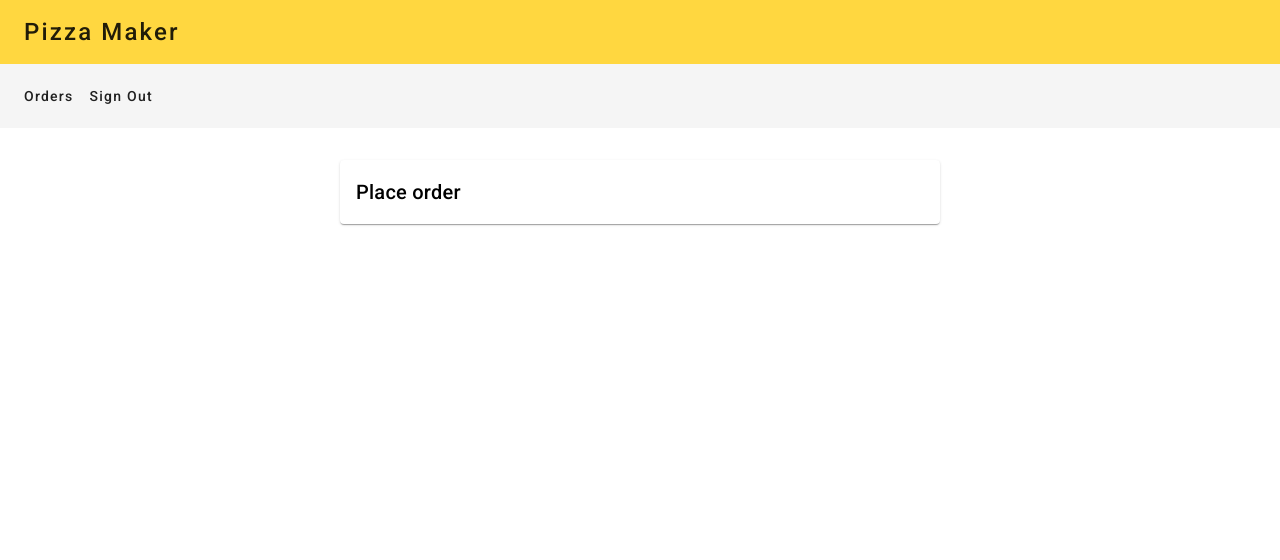
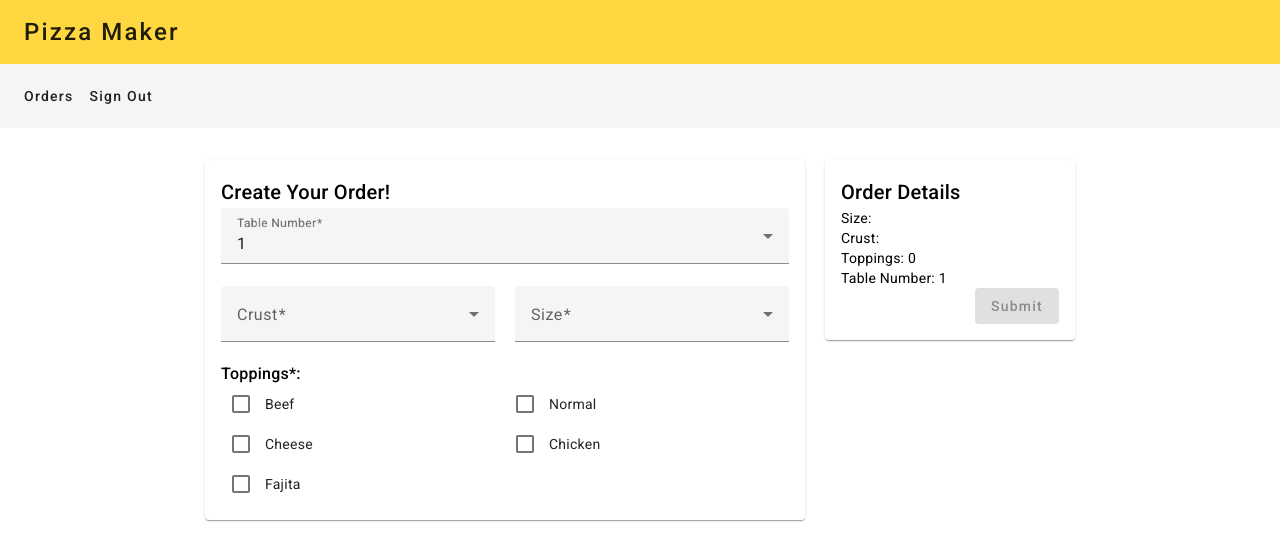
Before and after one commit to DJ9123/coding-exercise, an Angular app in the folder pizza-maker/: page / in a window 1280 px wide. Shown: the top 560 px of the page. Built offline with nearby package versions, Linux system fonts and the light colour scheme; sample sign-in values are in the browser's storage.

Commit message:
Add pizza configurator with config types/service

```diff
--- /dev/null
+++ b/pizza-maker/src/app/enums/crust.ts
@@ -0,0 +1,4 @@
+export enum Crust {
+  NORMAL,
+  THIN
+}
--- /dev/null
+++ b/pizza-maker/src/app/enums/flavor.ts
@@ -0,0 +1,7 @@
+export enum Flavor {
+  BEEF,
+  NORMAL,
+  CHEESE,
+  CHICKEN,
+  FAJITA,
+}
--- /dev/null
+++ b/pizza-maker/src/app/enums/size.ts
@@ -0,0 +1,5 @@
+export enum Size {
+  S,
+  M,
+  L
+}
--- a/pizza-maker/src/app/modules/material.module.ts
+++ b/pizza-maker/src/app/modules/material.module.ts
@@ -4,6 +4,8 @@ import { MatButtonModule } from '@angular/material/button';
 import { MatCardModule } from '@angular/material/card';
 import { MatFormFieldModule } from '@angular/material/form-field';
 import { MatInputModule } from '@angular/material/input';
+import { MatSelectModule } from '@angular/material/select';
+import { MatCheckboxModule } from '@angular/material/checkbox';
 
 @NgModule({
   declarations: [],
@@ -13,6 +15,8 @@ import { MatInputModule } from '@angular/material/input';
     MatCardModule,
     MatFormFieldModule,
     MatInputModule,
+    MatSelectModule,
+    MatCheckboxModule,
   ],
   exports: [
     MatToolbarModule,
@@ -20,6 +24,8 @@ import { MatInputModule } from '@angular/material/input';
     MatCardModule,
     MatFormFieldModule,
     MatInputModule,
+    MatSelectModule,
+    MatCheckboxModule,
   ]
 })
 export class MaterialModule { }
--- a/pizza-maker/src/app/pages/home/home.component.html
+++ b/pizza-maker/src/app/pages/home/home.component.html
@@ -3,9 +3,65 @@
 <div class="card-wrapper j-center">
   <mat-card class="large-card">
     <mat-card-header>
-      <mat-card-title>Place order</mat-card-title>
+      <mat-card-title>Create Your Order!</mat-card-title>
     </mat-card-header>
     <mat-card-content>
+      <form [formGroup]="configuratorForm" *ngIf="configOptions$ | async; let configOptions">
+
+        <mat-form-field class="full-field" appearance="fill">
+          <mat-label>Table Number</mat-label>
+          <mat-select formControlName="Table_No" required>
+            <mat-option *ngFor="let number of configOptions.tables" [value]="number">{{number}}</mat-option>
+          </mat-select>
+        </mat-form-field>
+
+        <div class="j-center">
+          <mat-form-field class="full-field" appearance="fill">
+            <mat-label>Crust</mat-label>
+            <mat-select formControlName="Crust" required>
+              <mat-option *ngFor="let crust of configOptions.crusts" [value]="crust">{{crust | titlecase}}</mat-option>
+            </mat-select>
+          </mat-form-field>
+
+          <mat-form-field class="full-field" appearance="fill">
+            <mat-label>Size</mat-label>
+            <mat-select formControlName="Size" required>
+              <mat-option *ngFor="let size of configOptions.sizes" [value]="size">{{size}}</mat-option>
+            </mat-select>
+          </mat-form-field>
+        </div>
+
+        <div>
+          <div class="flavor-label">Toppings*:</div>
+          <div class="flavor-wrapper">
+            <mat-checkbox *ngFor="let flavor of configOptions.flavors"
+              (click)="updateConfig(flavor)"
+              [checked]="configuratorForm.value.Flavor?.includes(flavor)">
+              {{flavor | titlecase}}
+            </mat-checkbox>
+          </div>
+        </div>
+      </form>
     </mat-card-content>
-    </mat-card>
+  </mat-card>
+
+  <mat-card class="small-card">
+    <mat-card-header>
+      <mat-card-title>Order Details</mat-card-title>
+    </mat-card-header>
+    <mat-card-content>
+
+      <div>Size: <span>{{configuratorForm.value.Size}}</span></div>
+      <div>Crust: <span>{{configuratorForm.value.Crust | titlecase}}</span></div>
+      <div>Toppings: <span>{{toppingCount}}</span></div>
+      <div>Table Number: <span>{{configuratorForm.value.Table_No}}</span></div>
+
+      <div class="card-button">
+        <button mat-raised-button (click)="submitOrder()" [disabled]="configuratorForm.invalid" color="primary">
+          Submit
+        </button>
+      </div>
+    </mat-card-content>
+  </mat-card>
+
 </div>
--- a/pizza-maker/src/app/pages/home/home.component.scss
+++ b/pizza-maker/src/app/pages/home/home.component.scss
@@ -0,0 +1,10 @@
+.flavor-label {
+  font-weight: 500;
+  font-size: medium;
+}
+
+.flavor-wrapper {
+  mat-checkbox {
+    width: 50%;
+  }
+}
--- a/pizza-maker/src/app/pages/home/home.component.ts
+++ b/pizza-maker/src/app/pages/home/home.component.ts
@@ -1,4 +1,6 @@
 import { Component } from '@angular/core';
+import { FormGroup, FormControl, Validators } from '@angular/forms';
+import { OrderService } from 'src/app/services/order.service'
 
 @Component({
   selector: 'app-home',
@@ -6,5 +8,40 @@ import { Component } from '@angular/core';
   styleUrls: ['./home.component.scss']
 })
 export class HomeComponent {
+  configuratorForm = new FormGroup({
+    Crust: new FormControl('', [Validators.required]),
+    Flavor: new FormControl('', [Validators.required]),
+    Size: new FormControl('', [Validators.required]),
+    Table_No: new FormControl(1, [Validators.required]),
+  });
+  toppingCount = 0;
+  configOptions$: Promise<any> | null = null;
+
+  constructor(
+    private orderService: OrderService,
+  ) { }
+
+  ngOnInit(): void {
+    this.configOptions$ = this.orderService.getConfigOptions();
+  }
+
+  updateConfig(flavor: string): void {
+    // Be sure to filter out empty string from split
+    let flavors = this.configuratorForm.value.Flavor?.split('-').filter(x => x !== '') || [];
+    if (!flavors.includes(flavor)) {
+      // Doesn't exist, add to list
+      flavors.push(flavor);
+    } else {
+      // Exists, remove from list
+      flavors = flavors.filter(x => x !== flavor);
+    }
+    this.toppingCount = flavors.length;
+    // Recombine list
+    this.configuratorForm.controls.Flavor.setValue(flavors.join('-'));
+  }
+
+  submitOrder(): void {
+    console.log(this.configuratorForm.value);
+  }
 
 }
--- /dev/null
+++ b/pizza-maker/src/app/services/order.service.ts
@@ -0,0 +1,29 @@
+import { Injectable } from '@angular/core';
+import { Crust } from '../enums/crust';
+import { Flavor } from '../enums/flavor';
+import { Size } from '../enums/size';
+
+@Injectable({
+  providedIn: 'root'
+})
+export class OrderService {
+
+  constructor() { }
+
+  private getEnumNames(enumObj: any) {
+    return Object.values(enumObj).filter(x => isNaN(Number(x))) as string[]
+  }
+
+  getConfigOptions() {
+    // Just using this as an example of retrieving the configurator
+    // options from an API
+    return new Promise<any>((resolve) => {
+      resolve({
+        crusts: this.getEnumNames(Crust),
+        flavors: this.getEnumNames(Flavor),
+        sizes: this.getEnumNames(Size),
+        tables: [1, 2, 3, 4, 5, 6, 7, 8, 9],
+      });
+    })
+  }
+}
```
Also changed, not shown: 1 other file (tests, documents, lock files or other folders).
